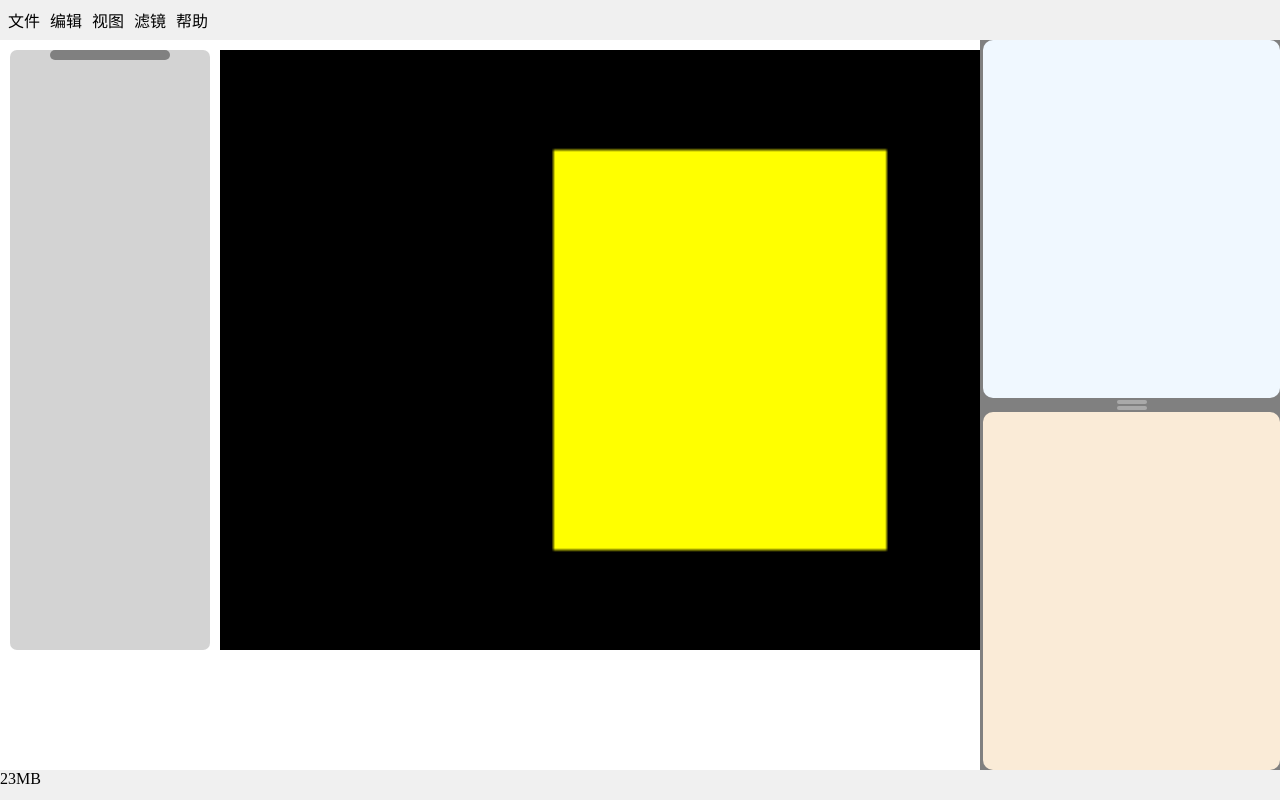
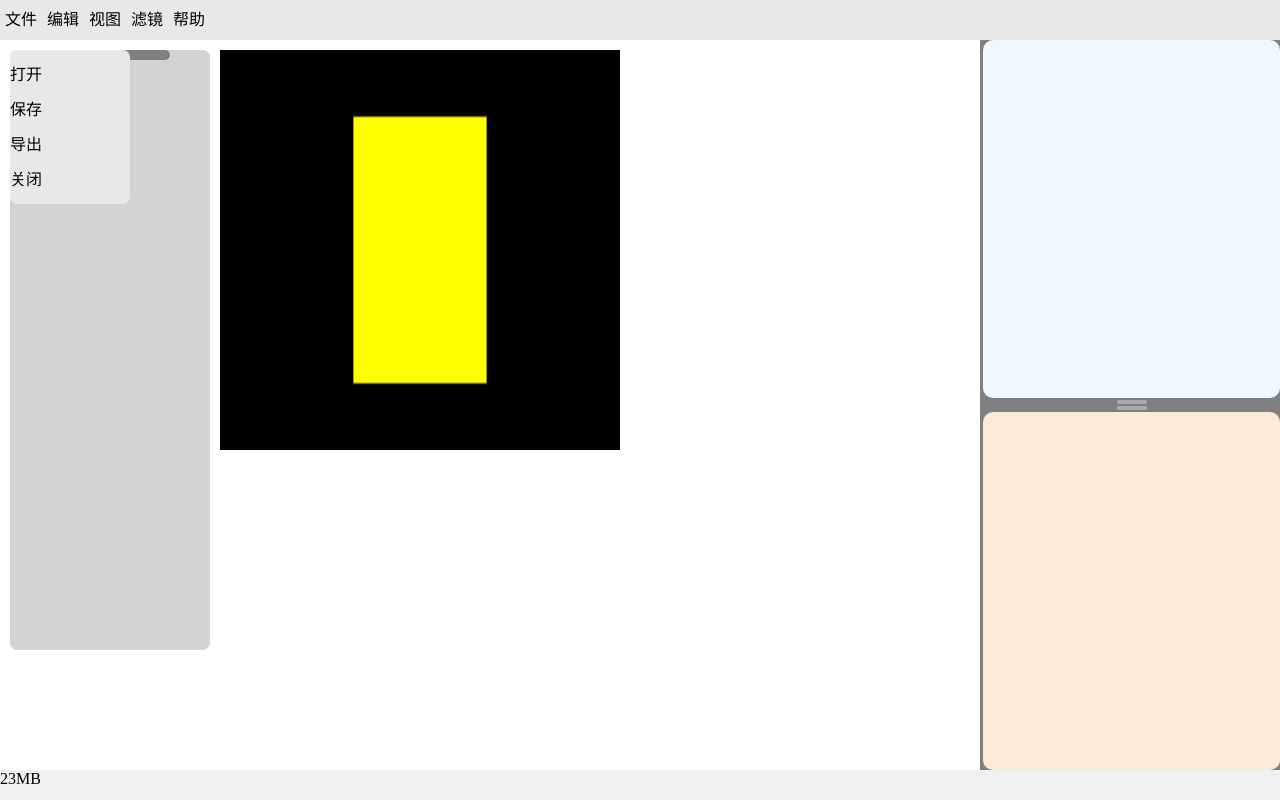
Before and after one commit to Gryffindor2/gryffindor2.github.io, a plain HTML site: page index.html in a window 1280 px wide. Drawn offline with Linux system fonts and the light colour scheme.

Commit message:
Add files via upload

```diff
--- a/index.html
+++ b/index.html
@@ -21,23 +21,45 @@
 <body onload="main()" onresize="resize()">
   <div id = "applicationWindow">
     <div id="menu">
-      <div class="menuItem">
+      <div class="menuItem unselectable" id="fileMenu">
         文件
       </div>
-      <div class="menuItem">
+      <div class="subMenu unselectable" id="fileSubmenu">
+        <div class="subMenuItem">
+          打开
+        </div>
+        <div class="subMenuItem">
+          保存
+        </div>
+        <div class="subMenuItem">
+          导出
+        </div>
+        <div class="subMenuItem">
+          关闭
+        </div>
+      </div>
+      <div class="menuItem unselectable" id="editMenu">
         编辑
       </div>
-      <div class="menuItem">
+      <div class="menuItem unselectable" id="viewMenu">
         视图
       </div>
-      <div class="menuItem">
+      <div class="menuItem unselectable" id="filterMenu">
         滤镜
       </div>
-      <div class="menuItem">
+      <div class="menuItem unselectable" id="helpMenu">
         帮助
       </div>
     </div>
+    <div id="workbench">
+      <div id="left">
+        <div id="canvasContainer">
+          <canvas id="glcanvas">
+            你的浏览器似乎不支持或者禁用了 HTML5 canvas 元素。
+          </canvas>
+        </div>
         <div id="toolbar">
+
           <div id="toolbarMoveHandle">
           </div>
           <div id="toolSelectionPanel">
@@ -47,10 +69,8 @@
 
           </div>
         </div>
-    <div id="canvasContainer">
-      <canvas id="glcanvas">
-        你的浏览器似乎不支持或者禁用了 HTML5 canvas 元素。
-      </canvas>
+
+
       </div>
       <div id="resizableContainer">
         <div id="horizontalSperator"></div>
@@ -69,6 +89,7 @@
     </div>
 
 
+    </div>
     <div id="footer">
       23MB
     </div>
--- a/script.js
+++ b/script.js
@@ -21,6 +21,8 @@ function main() {
     gl.drawArrays(gl.POINTS, 0, 1);
 
     var canvasContainer = document.getElementById("canvasContainer");
+    canvasContainer.style.top = '10px';
+    canvasContainer.style.left = '220px';
     document.addEventListener('keydown',event => {
         if (event.code === 'Space') {
 			enableDrag(canvasContainer, canvasContainer);
@@ -34,9 +36,34 @@ function main() {
         }
 	})
   document.getElementById("resizableContainer").style.width = '300px';
-    enableDrag(document.getElementById("toolbar"), document.getElementById("toolbarMoveHandle"))
+  var toolbar = document.getElementById("toolbar");
+  toolbar.style.top = '10px';
+  toolbar.style.left = '10px';
+    enableDrag(toolbar, document.getElementById("toolbarMoveHandle"))
     enableResizeVertical(attributePanel, layerPanel, seperator);
     enableResizeHorizontal(null,document.getElementById("resizableContainer"),document.getElementById("horizontalSperator"))
+  makeMenuFromTemplete(
+                    [
+                      {exe:event=>{alert(event.target)},
+                      subMenu:document.getElementById("fileSubmenu"),
+                      elemnt:document.getElementById("fileMenu")},
+
+                      {exe:event=>{alert(event.target)},
+                      subMenu:null,
+                      elemnt:document.getElementById("editMenu")},
+
+                      {exe:event=>{alert(event.target)},
+                      subMenu:null,
+                      elemnt:document.getElementById("viewMenu")},
+
+                      {exe:event=>{alert(event.target)},
+                      subMenu:null,
+                      elemnt:document.getElementById("filterMenu")},
+
+                      {exe:event=>{alert(event.target)},
+                      subMenu:null,
+                      elemnt:document.getElementById("helpMenu")}
+                    ])
 }
 function initShaders(gl,vsSource,fsSource){
   //创建程序对象
@@ -71,6 +98,27 @@ function loadShader(gl, type, source) {
   gl.compileShader(shader);
   //返回着色器对象
   return shader;
+}
+function makeMenuFromTemplete(menuArray)
+{
+  for(i=0;i<menuArray.length;i++){
+    var menuItem=menuArray[i].elemnt;
+    if(menuArray[i].subMenu == null){
+      menuItem.addEventListener('click', menuArray[i].exe);
+    }
+    else{
+      menuItem.addEventListener('click', ()=>{
+        alert("子菜单");
+
+      });
+    }
+    menuItem.addEventListener('mouseover',event=>{
+      event.target.style.backgroundColor='#d7d7d7';
+    });
+    menuItem.addEventListener('mouseout',event=>{
+      event.target.style.backgroundColor='#e8e8e8';
+    });
+  }
 }
 function endisableDrag(handle)
 {
@@ -165,8 +213,8 @@ function enableDrag(elmnt,handle) {
       pos3 = e.clientX;
       pos4 = e.clientY;
       // 设置元素的新位置:
-      elmnt.style.top = (elmnt.offsetTop - pos2) + "px";
-      elmnt.style.left = (elmnt.offsetLeft - pos1) + "px";
+      elmnt.style.top = (Number(elmnt.style.top.slice(0, -2)) - pos2) + "px";
+      elmnt.style.left = (Number(elmnt.style.left.slice(0, -2)) - pos1) + "px";
     }
 
     function closeDragElement() {
--- a/style.css
+++ b/style.css
@@ -1,12 +1,8 @@
 #canvasContainer{
   position: absolute;
   z-index: 0;
-  top: 50px;
-  left: 220px;
 }
 #toolbar{
-  top:50px;
-  left:10px;
   position: absolute;
   background-color: lightgray;
   z-index: 1;
@@ -15,8 +11,8 @@
   border-radius: 7px;
 }
 #glcanvas{
-  height: 600px;
-  width: 1000px;
+  height: 400px;
+  width: 400px;
 }
 #toolbarMoveHandle{
   height: 10px;
@@ -28,30 +24,33 @@
   border-radius: 5px;
 }
 #menu{
-  position: fixed;
-  height: 40px;
-  background-color: rgb(240, 240, 240);
+  display: flex;
+  flex-flow: row;
+  flex-wrap: wrap;
+  background-color: #e8e8e8;
   width: 100%;
   margin: 0px;
-  padding-left: 3px;
   z-index: 3;
 }
 #applicationWindow{
   width: 100%;
   height: 100%;
+  display: flex;
+  flex-flow: column;
+  justify-content: stretch;
 }
 .menuItem{
   margin-top: 5px;
-  margin-bottom: auto;
+  margin-bottom: 5px;
   padding-right: 5px;
   padding-left: 5px;
+  box-sizing: border-box;
   border-radius: 5px;
-  padding-top: 3px;
-  padding-bottom: 3px;
-  float: left;
+  height: 30px;
+  line-height: 30px;
 }
-.menuItem:hover{
-  background-color: rgb(200, 200, 200);
+.unselectable{
+  user-select: none;
 }
 #rightSidebar{
   display: flex;
@@ -60,7 +59,6 @@
   flex: 1;
 }
 #footer{
-  position: fixed;
   bottom: 0;
   margin: 0px;
   background-color: rgb(240, 240, 240);
@@ -105,11 +103,59 @@ html,body{
   margin: 0px;
 }
 #resizableContainer{
-  position: fixed;
   display: flex;
   flex-flow: row;
-  height: calc(100% - 70px);
+  height: 100%;
+  top: 40px;
   right: 0px;
-  top: 40px;
   z-index: 2;
 }
+.subMenu{
+  position: absolute;
+  top: 50px;
+  left: 10px;
+  background-color: #e8e8e8;
+  border-radius: 7px;
+  margin: 0px;
+  padding-top: 7px;
+  padding-bottom: 7px;
+  padding-left: 3px;
+  padding-left: 0px;
+  padding-right: 0px;
+  width: 120px;
+  max-height: 80vh;
+  overflow-y: auto;
+}
+.subMenuItem{
+  height: 35px;
+  line-height: 35px;
+}
+.subMenuItem:hover{
+  background-color: #d7d7d7;
+}
+#workbench{
+  flex: 1;
+  display: flex;
+  flex-flow: row;
+  width: 100%;
+}
+#left{
+  position: relative;
+  flex: 1;
+  overflow-y: auto;
+  overflow-x: auto;
+}
+::-webkit-scrollbar {
+  height: 5px;
+  width : 5px;
+}
+::-webkit-scrollbar-thumb {
+/*滚动条里面小方块*/
+border-radius   : 5px;
+background-color: #929292;
+}
+::-webkit-scrollbar-track {
+/*滚动条里面轨道*/
+background   : #ff000000;
+border-radius: 2.5px;
+}
```
Lines whose indentation alone changed are shown as unchanged.
